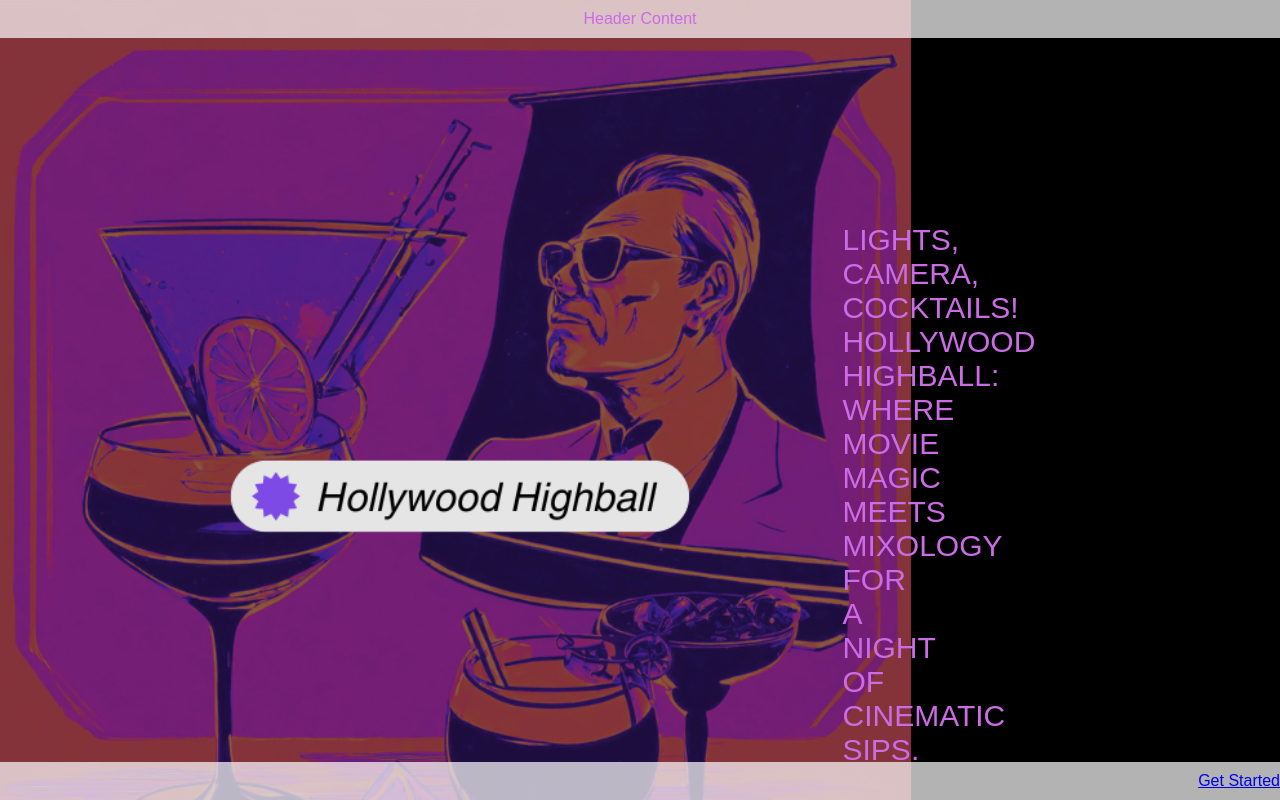
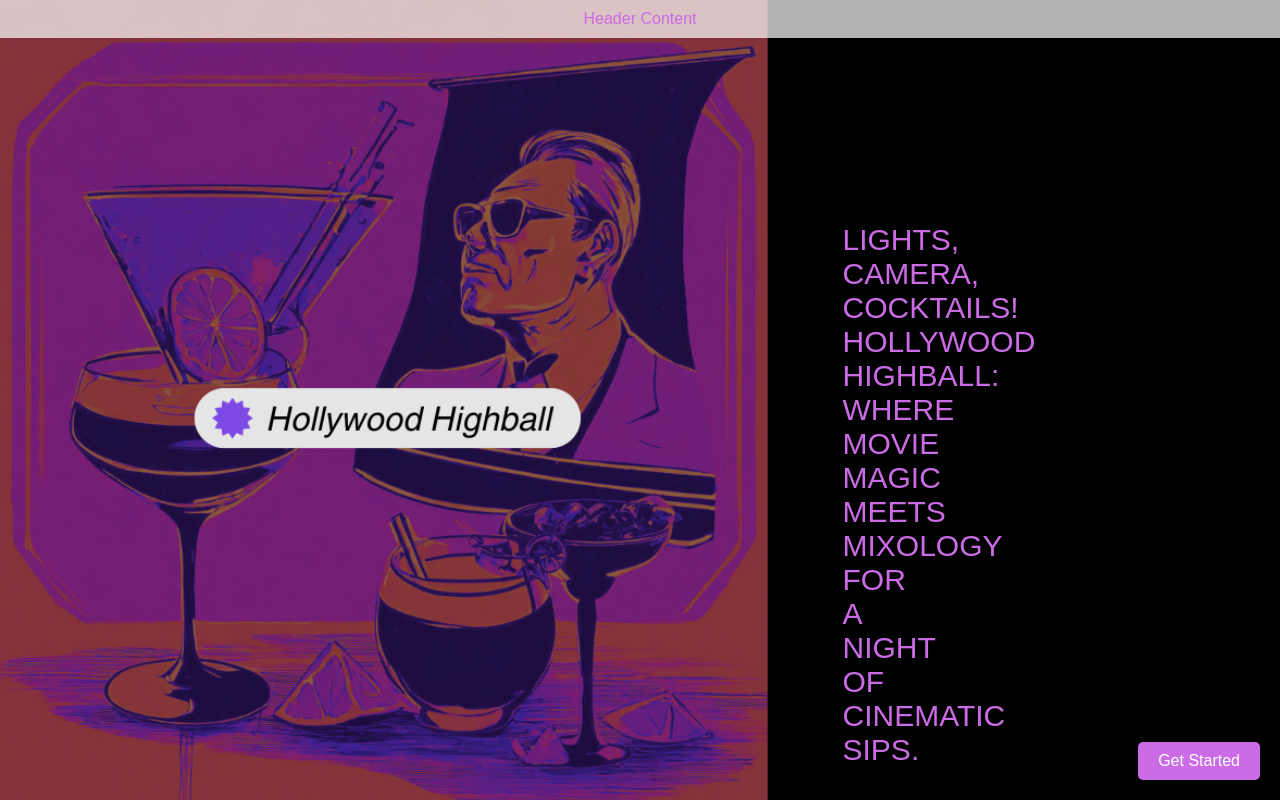
Before and after one commit to jemmaclark/Hollywood-Highball, a React (Vite) app: page / in a window 1280 px wide. Shown: the top 800 px of the page. Built offline with nearby package versions, Linux system fonts and the light colour scheme.

Commit message:
removed footers, links hidden untill movies or cocktails show, cocktail page css

```diff
--- /dev/null
+++ b/src/Cocktails.css
@@ -0,0 +1,34 @@
+.container {
+  display: grid;
+  grid-template-rows: auto 1fr auto;
+  min-height: 100vh;
+  width: 100%;
+}
+
+.header {
+  background-color: rgba(255, 255, 255, 0.7);
+  padding: 10px 0;
+  color: #cb6ce6;
+  position: sticky;
+  top: 0;
+  left: 0;
+  right: 0;
+  z-index: 1;
+  text-align: center;
+}
+
+.left-section {
+  display: inline-block;
+  padding: 20px;
+}
+
+.right-section {
+  display: inline-block;
+  padding: 20px;
+  margin-right: 150px;
+  /* background-color: black; */
+}
+.cocktail-display img {
+  max-width: 200px; /* Adjust the maximum width as needed */
+  max-height: 200px; /* Adjust the maximum height as needed */
+}
--- a/src/Cocktails.jsx
+++ b/src/Cocktails.jsx
@@ -1,4 +1,6 @@
 import React, { useState } from "react";
+import "./Cocktails.css";
+import { Link } from "react-router-dom";
 
 const availableCocktails = [
   "Vodka",
@@ -81,10 +83,14 @@ function Cocktails() {
   }
 
   return (
+    <div className="container">
+      <div className="header">Header Content</div>
+      <div className="main-content">
+        <span className="left-section"></span>
+        <span className="right-section">
+          <h1>SELECT YOUR ALCOHOL OF CHOICE</h1>
           <div>
-      <h1>Cocktail App</h1>
-      <div>
-        <label>Select a Cocktail or Liquor:</label>
+            <label>Select One:</label>
             {availableCocktails.map((cocktail) => (
               <label key={cocktail}>
                 <input
@@ -98,13 +104,12 @@ function Cocktails() {
               </label>
             ))}
           </div>
-
-      <button onClick={handleFindCocktail}>Find Cocktail</button>
-
+          <button className="cocktail-button" onClick={handleFindCocktail}>
+            Find Cocktail
+          </button>
           {randomCocktail && (
-        <div>
-          <h2>Random Cocktail:</h2>
-          <h3>Name: {randomCocktail.strDrink}</h3>
+            <div className={`cocktail-display ${randomCocktail ? "show" : ""}`}>
+              <h2>{randomCocktail.strDrink}</h2>
               <h4>Ingredients:</h4>
               <ul>
                 {getIngredientsList(randomCocktail).map((ingredient, i) => (
@@ -118,6 +123,14 @@ function Cocktails() {
               />
             </div>
           )}
+        </span>
+      </div>
+      <Link
+        to="/movies"
+        className={randomCocktail ? "cocktail-link show" : "cocktail-link"}
+      >
+        <button className="cocktail-button">Get Movie</button>
+      </Link>
     </div>
   );
 }
--- a/src/Movies.css
+++ b/src/Movies.css
@@ -39,6 +39,7 @@ body {
   padding: 20px;
   text-align: center;
   margin-right: 150px;
+  /* background-color: black; */
 }
 
 .mood-boxes {
@@ -46,18 +47,47 @@ body {
   margin-bottom: 50px;
 }
 
-.footer {
-  background-color: rgba(255, 255, 255, 0.7);
-  padding: 10px 0;
-  color: #cb6ce6;
-  position: sticky;
-  bottom: 0;
-  left: 0;
-  right: 0;
-  z-index: 1;
-  text-align: right;
+.movie-display {
+  margin-top: 50px;
+  opacity: 0;
+  transform: translateY(20px); /* Initially offset by 20px downward */
+  transition: opacity 0.5s ease, transform 0.5s ease, visibility 0.5s ease;
+  visibility: hidden;
 }
 
-.movie-display {
-  margin-top: 50px;
+.movie-display.show {
+  opacity: 1;
+  transform: translateY(0);
+  visibility: visible;
 }
+
+.cocktail-button {
+  background-color: #cb6ce6;
+  color: white;
+  border: none;
+  padding: 10px 20px;
+  cursor: pointer;
+  border-radius: 5px;
+  font-size: 16px;
+  /* transition: background-color 0.3s ease; */
+  transition: all 0.5s ease;
+  text-decoration: none;
+  display: inline-block;
+}
+
+.cocktail-button:hover {
+  background-color: #a649c7;
+}
+
+.cocktail-link {
+  position: absolute;
+  bottom: 20px;
+  right: 20px;
+  display: none;
+  text-decoration: none;
+  color: white;
+}
+
+.cocktail-link.show {
+  display: inline;
+}
--- a/src/Movies.jsx
+++ b/src/Movies.jsx
@@ -1,38 +1,39 @@
 import React, { useState } from "react";
 import "./Movies.css";
+import { Link } from "react-router-dom";
 
 function Movies() {
   const [moods, setMoods] = useState([
-    { name: "Excited", genre: "Action" },
-    { name: "Energetic", genre: "Action" },
-    { name: "Wanderlust", genre: "Adventure" },
-    { name: "Thrilled", genre: "Adventure" },
-    { name: "Silly", genre: "Animation" },
-    { name: "Whimsy", genre: "Animation" },
-    { name: "Cheerful", genre: "Animation" },
-    { name: "Happy", genre: "Comedy" },
-    { name: "Suspense", genre: "Crime" },
-    { name: "Informative", genre: "Documentary" },
-    { name: "Thoughtful", genre: "Documentary" },
-    { name: "Emotional", genre: "Drama" },
-    { name: "Serious", genre: "Drama" },
-    { name: "Introspective", genre: "Drama" },
-    { name: "Heartwarming", genre: "Family" },
-    { name: "Wholesome", genre: "Family" },
-    { name: "Nurturing", genre: "Family" },
-    { name: "Wonder", genre: "Fantasy" },
-    { name: "Curious", genre: "Fantasy" },
-    { name: "Escaping Reality", genre: "Fantasy" },
-    { name: "Reflective", genre: "History" },
-    { name: "Fearful", genre: "Horror" },
-    { name: "Rhythmic", genre: "Music" },
-    { name: "Intrigued", genre: "Mystery" },
-    { name: "Love", genre: "Romance" },
-    { name: "Futuristic", genre: "Science Fiction" },
-    { name: "Relaxed", genre: "TV Movie" },
-    { name: "Tense", genre: "Thriller" },
-    { name: "Intense", genre: "War" },
-    { name: "Adventurous", genre: "Western" },
+    { name: " Excited ", genre: "Action" },
+    { name: " Energetic ", genre: "Action" },
+    { name: " Wanderlust ", genre: "Adventure" },
+    { name: " Thrilled ", genre: "Adventure" },
+    { name: " Silly ", genre: "Animation" },
+    { name: " Whimsy ", genre: "Animation" },
+    { name: " Cheerful ", genre: "Animation" },
+    { name: " Happy ", genre: "Comedy" },
+    { name: " Suspense ", genre: "Crime" },
+    { name: " Informative ", genre: "Documentary" },
+    { name: " Thoughtful ", genre: "Documentary" },
+    { name: " Emotional ", genre: "Drama" },
+    { name: " Serious ", genre: "Drama" },
+    { name: " Introspective ", genre: "Drama" },
+    { name: " Heartwarming ", genre: "Family" },
+    { name: " Wholesome ", genre: "Family" },
+    { name: " Nurturing ", genre: "Family" },
+    { name: " Wonder ", genre: "Fantasy" },
+    { name: " Curious ", genre: "Fantasy" },
+    { name: " Escaping Reality ", genre: "Fantasy" },
+    { name: " Reflective ", genre: "History" },
+    { name: " Fearful ", genre: "Horror" },
+    { name: " Rhythmic ", genre: "Music" },
+    { name: " Intrigued ", genre: "Mystery" },
+    { name: " Love ", genre: "Romance" },
+    { name: " Futuristic ", genre: "Science Fiction" },
+    { name: " Relaxed ", genre: "TV Movie" },
+    { name: " Tense ", genre: "Thriller" },
+    { name: " Intense ", genre: "War" },
+    { name: " Adventurous ", genre: "Western" },
   ]);
   const [selectedMood, setSelectedMood] = useState([]);
   const [randomMovie, setRandomMovie] = useState(null);
@@ -107,9 +108,12 @@ function Movies() {
               </label>
             ))}
           </div>
-          <button onClick={fetchRandomMovie}>Get Movie</button>
+          <button className="cocktail-button" onClick={fetchRandomMovie}>
+            Get Movie
+          </button>
+
           {randomMovie && (
-            <div className="movie-display">
+            <div className={`movie-display ${randomMovie ? "show" : ""}`}>
               <h2>Random Movie</h2>
               <h3>{randomMovie.title}</h3>
               <img
@@ -120,8 +124,12 @@ function Movies() {
           )}
         </div>
       </div>
-
-      <div className="footer"></div>
+      <Link
+        to="/cocktails"
+        className={randomMovie ? "cocktail-link show" : "cocktail-link"}
+      >
+        <button className="cocktail-button">Get Cocktail</button>
+      </Link>
     </div>
   );
 }
--- a/src/WelcomePage.css
+++ b/src/WelcomePage.css
@@ -43,29 +43,29 @@ body {
   text-align: center;
 }
 
-.right-section {
-  padding: 20px;
-  text-align: center;
+.get-started-link {
+  text-decoration: none;
+  color: white;
+  background-color: #cb6ce6;
+  padding: 10px 20px;
+  border-radius: 5px;
+  font-size: 16px;
+  transition: background-color 0.3s ease;
+  display: inline-block;
+  cursor: pointer;
+  position: absolute;
+  bottom: 20px;
+  right: 20px;
 }
 
-.sticky-footer {
-  background-color: rgba(255, 255, 255, 0.7);
-  padding: 10px 0;
-  color: #cb6ce6;
-  position: sticky;
-  bottom: 0;
-  left: 0;
-  right: 0;
-  z-index: 1;
-  text-align: right;
-}
-
-.get-started-link {
-  text-decoration: none;
-  color: #cb6ce6;
+.get-started-link:hover {
+  background-color: #a649c7;
 }
 .text {
-  padding: 30%;
+  padding-left: 30%;
+  padding-top: 30%;
+  padding-right: 30%;
+  padding-bottom: 0;
   text-align: center;
   font-size: 30px;
   padding-right: 200px;
--- a/src/WelcomePage.jsx
+++ b/src/WelcomePage.jsx
@@ -13,11 +13,11 @@ function WelcomePage() {
             LIGHTS, CAMERA, COCKTAILS! HOLLYWOOD HIGHBALL: WHERE MOVIE MAGIC
             MEETS MIXOLOGY FOR A NIGHT OF CINEMATIC SIPS.
           </div>
+          <Link to="/movies" className="get-started-link">
+            Get Started
+          </Link>
         </div>
       </div>
-      <footer className="sticky-footer">
-        <Link to="/movies">Get Started</Link>
-      </footer>
     </div>
   );
 }
```
Lines whose indentation alone changed are shown as unchanged.
